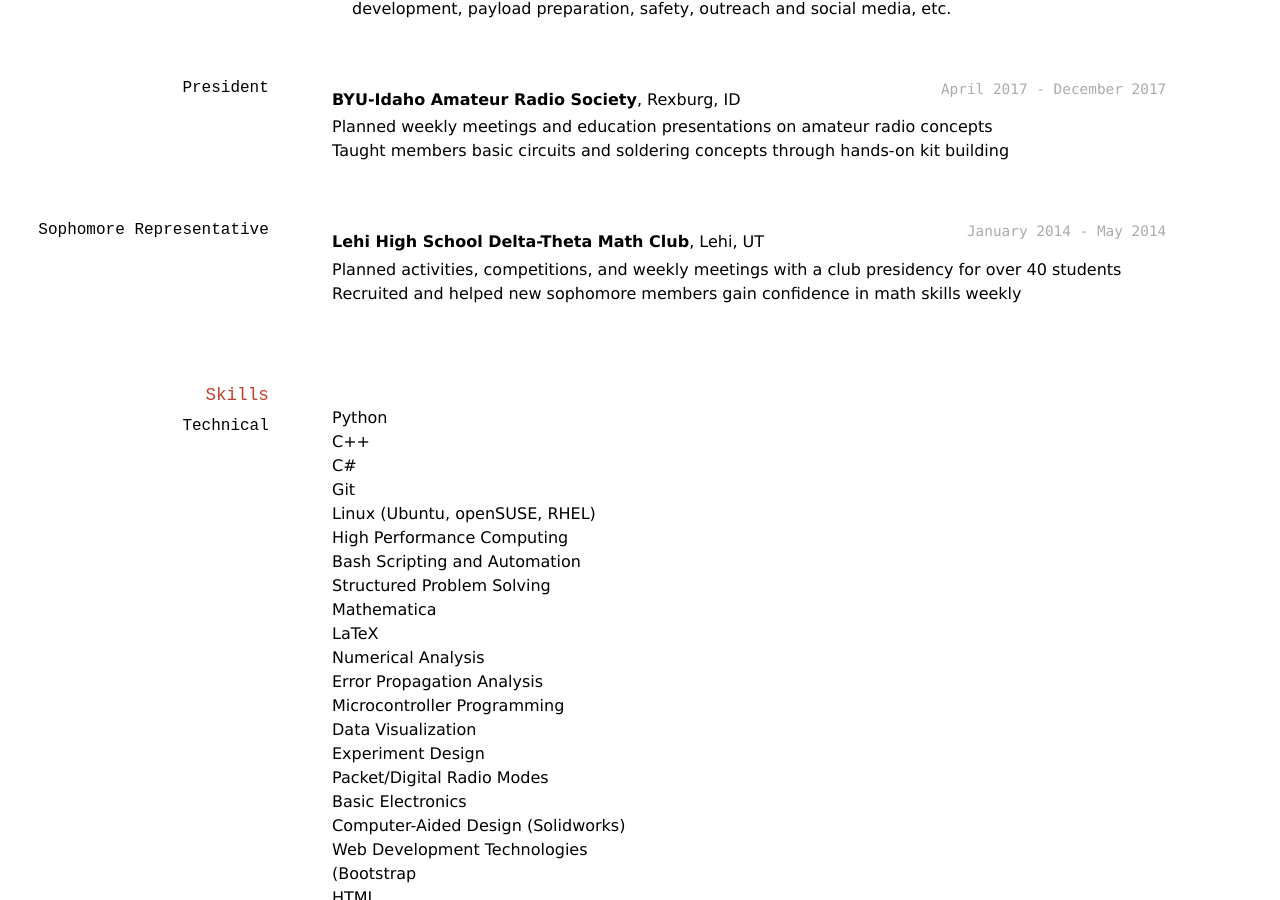
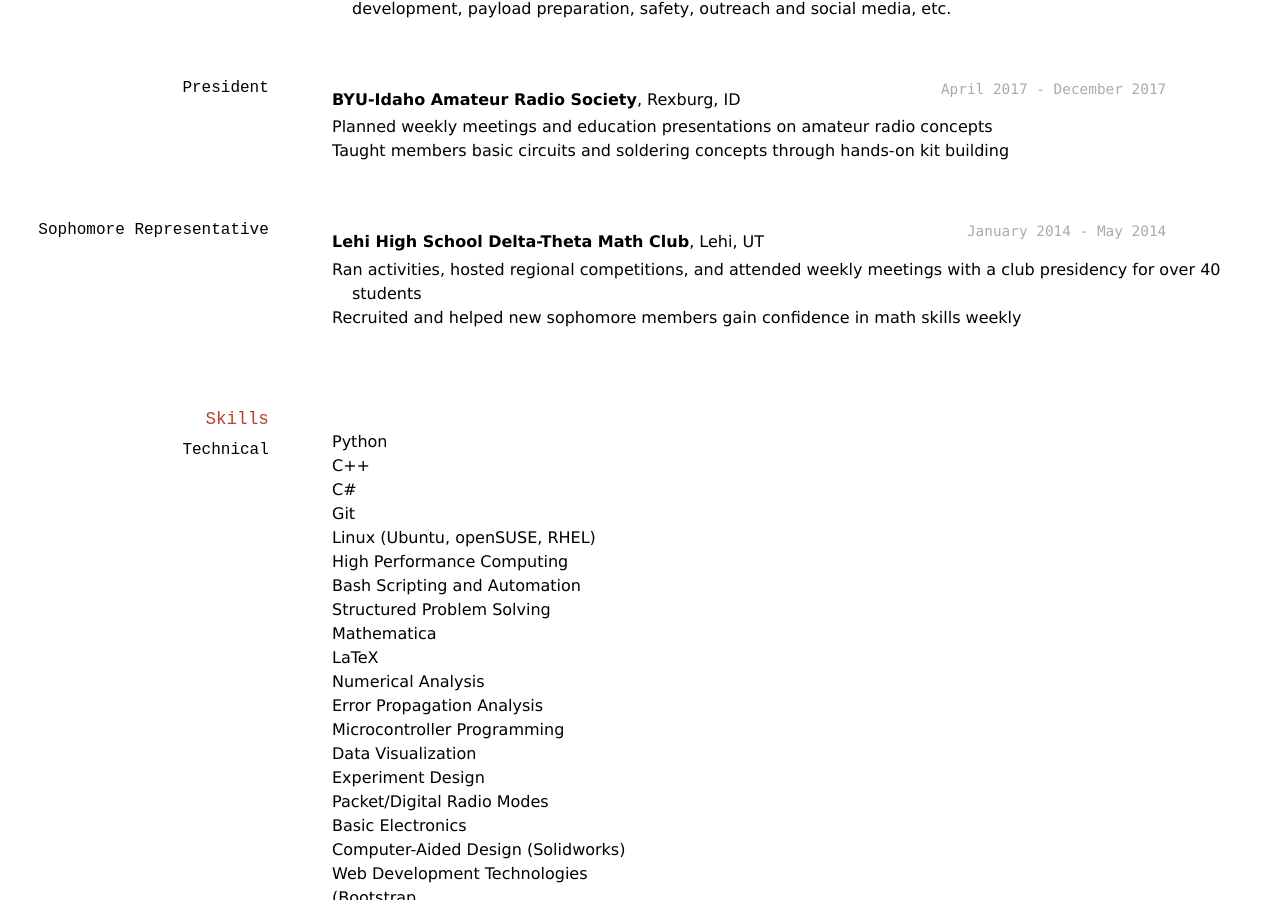
Before and after one commit to keatontate/Tate-Resume, a Jekyll site: the page built from docs/index.md, in a window 1280 px wide and 900 px high, scrolled down 1371 px. Built offline with Jekyll 4.4.1, drawn with Linux system fonts in a browser that asks for light colours.

```diff
--- a/docs/index.md
+++ b/docs/index.md
@@ -94,7 +94,7 @@ __BYU-Idaho Amateur Radio Society__, Rexburg, ID
 
 __Lehi High School Delta-Theta Math Club__, Lehi, UT
 
-- Planned activities, competitions, and weekly meetings with a club presidency for over 40 students
+- Ran activities, hosted regional competitions, and attended weekly meetings with a club presidency for over 40 students
 - Recruited and helped new sophomore members gain confidence in math skills weekly
 
 
```
